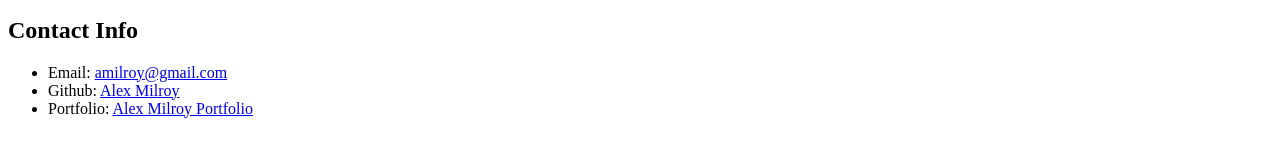
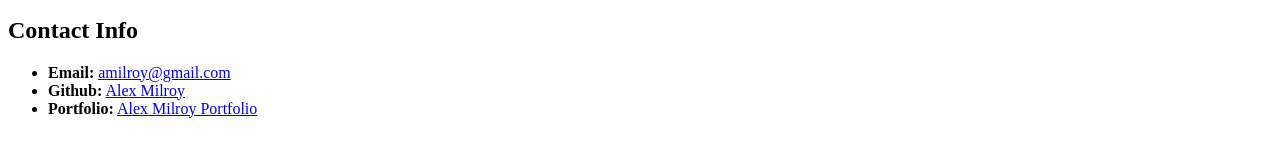
Before and after one commit to ajm5099/basic-student-bio, a plain HTML site: page index.html in a window 1280 px wide. Shown: the part 386-542 px from the top of the page. Drawn offline with Linux system fonts and the light colour scheme.

Commit message:
added strong to links

```diff
--- a/index.html
+++ b/index.html
@@ -14,9 +14,9 @@
     </p>
     <h2>Contact Info</h2>
     <ul>
-        <li>Email: <a href="mailto:amilroy@gmail.com">amilroy@gmail.com</a></li>
-        <li>Github: <a href="https://github.com/ajm5099/">Alex Milroy</a></li>
-        <li>Portfolio: <a href="http://www.alexmilroy.com">Alex Milroy Portfolio</a></li>
+        <li><strong>Email:</strong> <a href="mailto:amilroy@gmail.com">amilroy@gmail.com</a></li>
+        <li><strong>Github:</strong> <a href="https://github.com/ajm5099/">Alex Milroy</a></li>
+        <li><strong>Portfolio:</strong> <a href="http://www.alexmilroy.com">Alex Milroy Portfolio</a></li>
     </ul>
 </body>
 </html>
```
